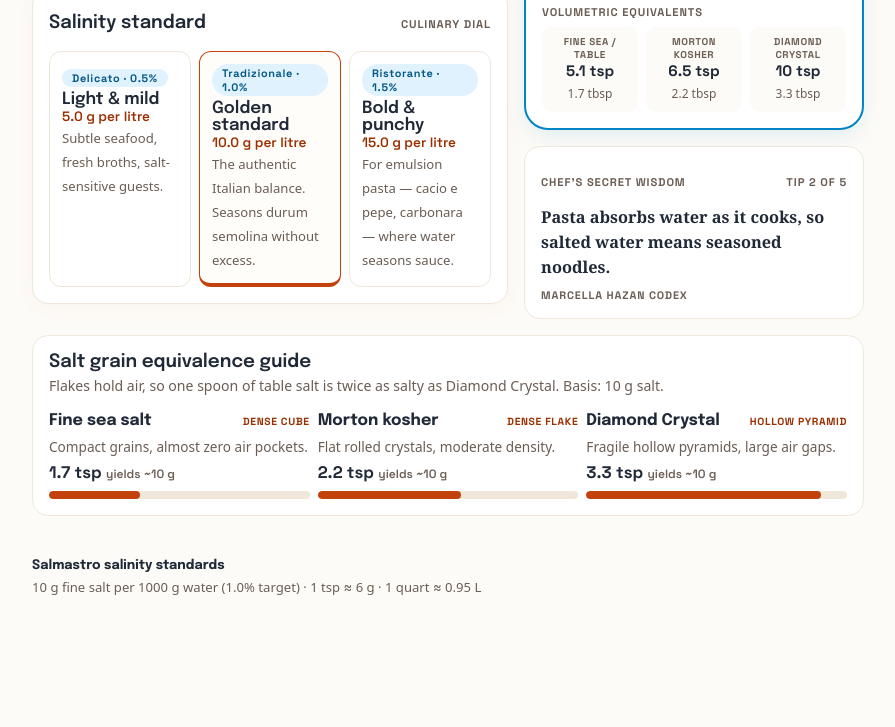
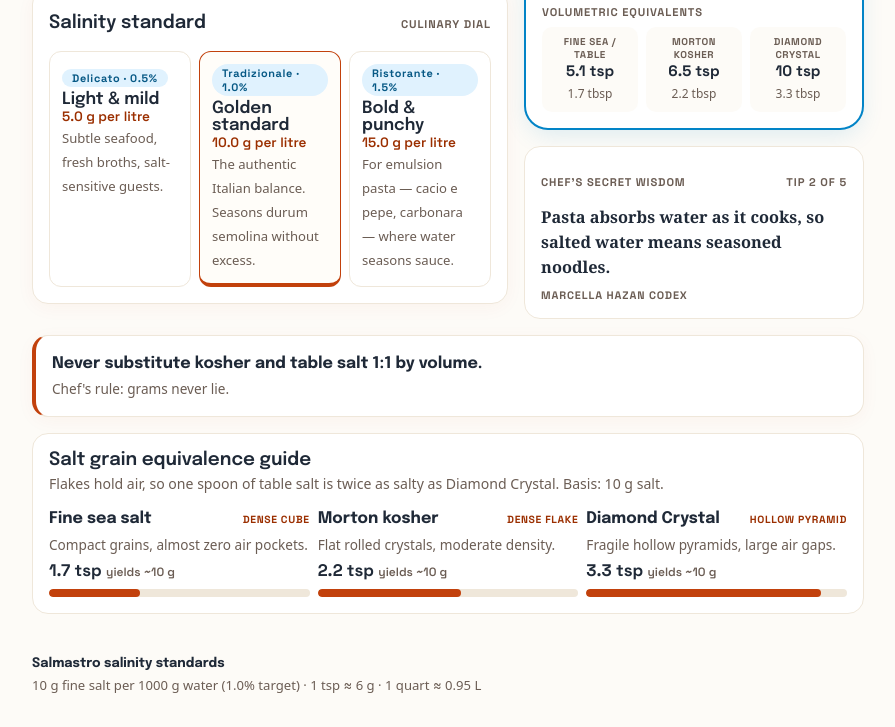
Before and after one commit to trefeon/pasta-water-salt-ratio-calculator, a plain HTML site: page index.html in a window 1280 px wide. Shown: the part 607-1334 px from the top of the page, without its empty margins (192-1087 px from the left). Before the commit the page ends 1236 px from the top, so only its background shows below. Drawn offline with Linux system fonts and the light colour scheme.

Commit message:
parity: density warning strip, full mockup section coverage

```diff
--- a/index.html
+++ b/index.html
@@ -79,6 +79,7 @@
 </section>
 </aside>
 </div>
+<section class="card warn" aria-label="Salt density warning"><div><strong>Never substitute kosher and table salt 1:1 by volume.</strong><span>Chef's rule: grams never lie.</span></div></section>
 <section class="grains" id="grains" aria-labelledby="grainH">
 <div><h2 id="grainH">Salt grain equivalence guide</h2>
 <p class="gsub">Flakes hold air, so one spoon of table salt is twice as salty as Diamond Crystal. Basis: 10 g salt.</p></div>
--- a/style.css
+++ b/style.css
@@ -90,3 +90,6 @@ button:focus-visible{outline:3px solid #f3c9ae;outline-offset:2px}
 .bar{height:8px;border-radius:99px;background:var(--line);overflow:hidden;margin-top:var(--s2)}
 .bar i{display:block;height:100%;background:var(--terra);border-radius:99px}
 @media(min-width:768px){.graingrid{grid-template-columns:repeat(3,1fr)}}
+.warn{border-left:4px solid var(--terra)}
+.warn strong{display:block;font-family:var(--display)}
+.warn span{color:var(--muted);font-size:.85rem}
```
